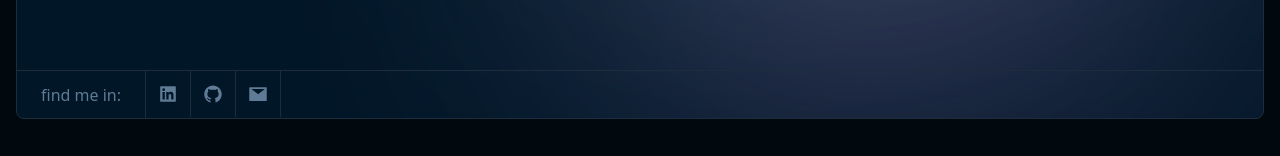
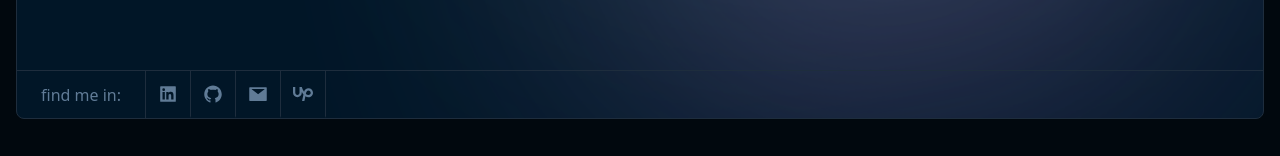
Before and after one commit to barehera/portfolio, a Next.js app: page / in a window 1280 px wide. Shown: the part 641-797 px from the top of the page. Built offline with nearby package versions, Linux system fonts and the light colour scheme.

Commit message:
upwork link added

```diff
--- a/components/Footer/index.tsx
+++ b/components/Footer/index.tsx
@@ -1,7 +1,13 @@
 import Link from "next/link";
 import React from "react";
 
-import { AiFillGithub, AiFillLinkedin, AiFillMail } from "react-icons/ai";
+import {
+  AiFillGithub,
+  AiFillLinkedin,
+  AiFillMail,
+  AiOutlineDownload,
+} from "react-icons/ai";
+import { SiUpwork } from "react-icons/si";
 
 const index = () => {
   return (
@@ -37,8 +43,17 @@ const index = () => {
         >
           <AiFillMail className="text-xl group-hover:scale-110 transition-all duration-300 ease-out" />
         </Link>
+        <Link
+          data-tip="Upwork"
+          href="https://www.upwork.com/freelancers/~01b4590684fa777f31"
+          target="_blank"
+          rel="noopener noreferrer"
+          className={`group flex items-center gap-2 text-sm text-secondary-gray px-3 border-r border-t border-primary-border h-full border-b-2 border-b-transparent hover:text-white   hover:border-b-accent-orange transition-all duration-300 ease-out cursor-pointer`}
+        >
+          <SiUpwork className="text-xl group-hover:scale-110 transition-all duration-300 ease-out" />
+        </Link>
       </nav>
-      <div className="flex-1 border-t border-primary-border h-full "></div>
+      <div className="flex-1 border-t  border-primary-border h-full "></div>
     </footer>
   );
 };
```
